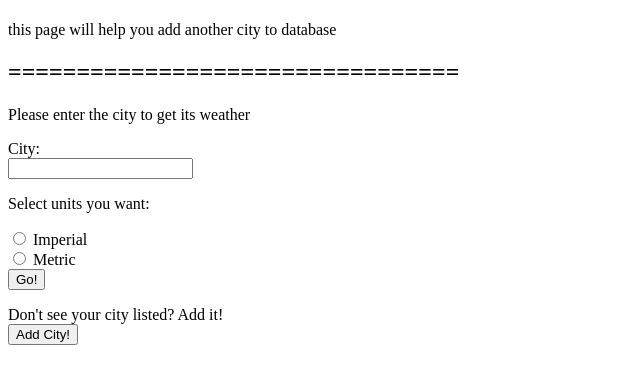
After one commit to zeeshan-shafeek/Weather-website, a Flask app: page /addcity/ in a window 1280 px wide. The commit adds this page. Shown: the top 384 px of the page, without its empty margins (0-640 px from the left). Run offline with Flask 2, Linux system fonts and the light colour scheme.

```diff
--- a/app.py
+++ b/app.py
@@ -1,7 +1,25 @@
 from flask import Flask, redirect, url_for, render_template, request
 import Weather
+from flask_sqlalchemy import SQLAlchemy
 
 app = Flask(__name__)
+
+app.config['SQLALCHEMY_DATABASE_URI'] = 'sqlite:///cities.sqlite3'
+app.config["SQLALCHEMY_TRACK_MODIFICATIONS"] = False
+
+db = SQLAlchemy(app)
+
+
+class Cities(db.Model):
+    _id = db.Column("id", db.Integer, primary_key=True)
+    cities = db.Column(db.String(50))
+
+    def __init__(self, city):
+        self.cities = city
+
+
+
+
 
 
 @app.route('/', methods=["POST", "GET"])
@@ -22,6 +40,7 @@ def home():
 
 @app.route('/<city>/<unit>', methods=["POST", "GET"])
 def get_weather(city, unit):
+    city = ''
     if request.method == "POST":
         city = request.form['city']
         unit = request.form['unit']
@@ -34,7 +53,13 @@ def get_weather(city, unit):
         return render_template("404page.html", city=city)
 
 
+@app.route('/addcity/', methods=["POST", "GET"])
+def add_city():
+    return render_template("addcity.html")
+
+
 if __name__ == "__main__":
     app.run(debug=True)
+    db.create_all()
 
 # print("File r __name__ is set to: {}".format(__name__))
--- /dev/null
+++ b/templates/addcity.html
@@ -0,0 +1,4 @@
+{% extends "base.html"%}
+{% block content %}
+<p> this page will help you add another city to database</p>
+{% endblock %}
--- a/templates/base.html
+++ b/templates/base.html
@@ -9,6 +9,7 @@
 <h1>{%block heading %}{% endblock %}</h1>
 {% block content %} {% endblock %}
     <h2>{%block heading2 %}{% endblock %}</h2>
+<h2>=================================</h2>
     <p> Please enter the city to get its weather </p>
 <form action= "#" method="post">
   <label for="city">City:</label><br>
@@ -21,6 +22,13 @@
   <label for="metric">Metric</label><br>
   <input type="submit" value="Go!">
 </form>
+<p>
 
+</p>
+
+<form action= "/addcity/" method="post">
+    <label> Don't see your city listed? Add it!</label><br>
+    <input type="submit" value="Add City!">
+</form>
 </body>
 </html>
```
Also changed, not shown: test.py (added, +19 -0 lines), instance/cities.sqlite3 (added).
